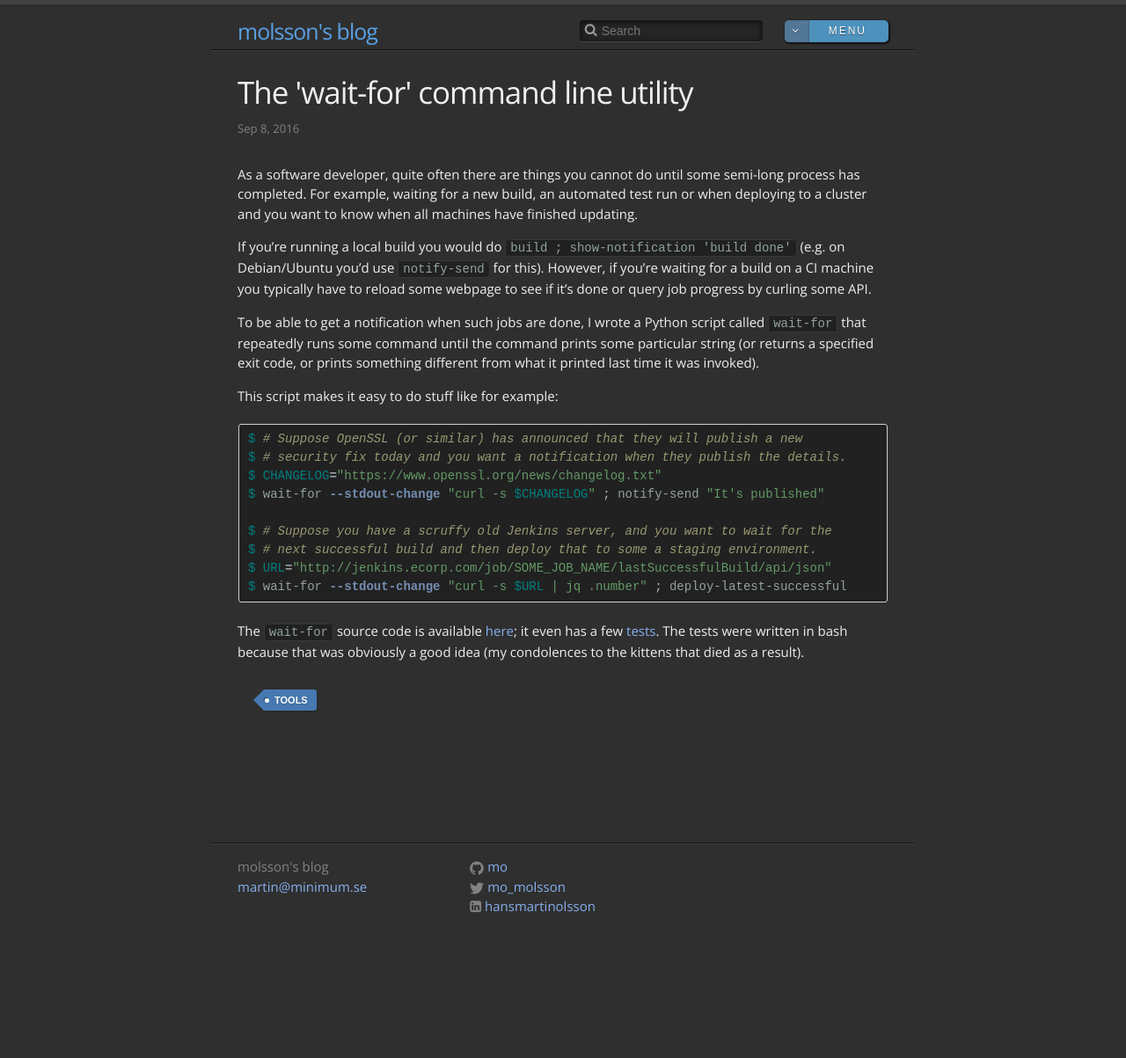
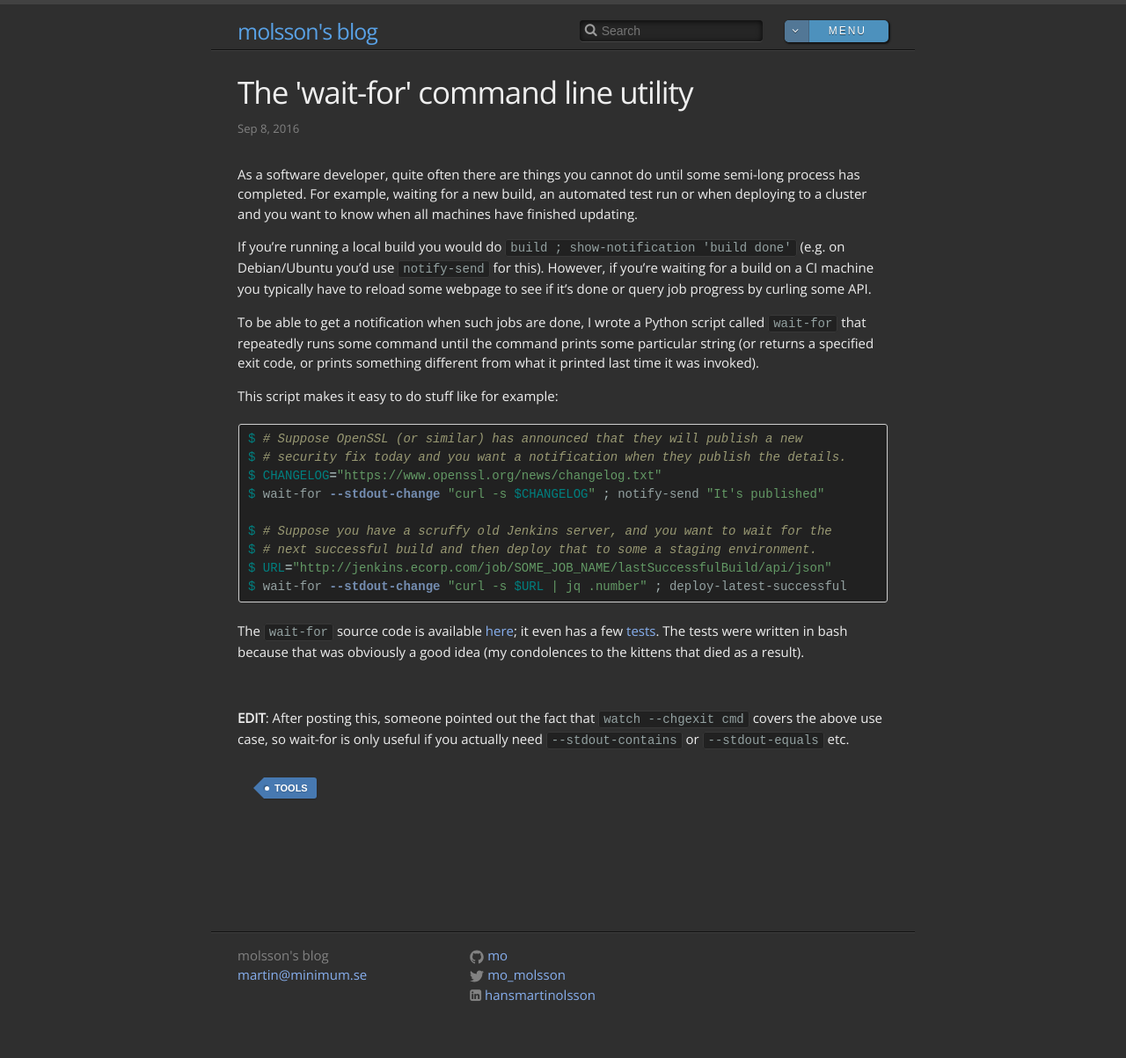
Before and after one commit to mo/mo.github.io, a Jekyll site: the page built from _posts/2016-09-08-wait-for-python-cli-utility.md, in a window 1280 px wide. Shown: the whole page at 88% size. Built offline with Jekyll 4.4.1, drawn with Linux system fonts in a browser that asks for light colours; some web fonts are replaced; comment, search, counter and statistics services are not loaded; before the commit the page ends 1103 px from its top, so only the background shows below that.

Commit message:
Add note about "watch --chgexit cmd"

````diff
--- a/_posts/2016-09-08-wait-for-python-cli-utility.md
+++ b/_posts/2016-09-08-wait-for-python-cli-utility.md
@@ -39,3 +39,9 @@ for); it even has a few
 [tests](https://github.com/mo/wait-for/blob/master/tests/run-tests). The
 tests were written in bash because that was obviously a good idea (my
 condolences to the kittens that died as a result).
+
+<br>
+
+**EDIT**: After posting this, someone pointed out the fact that
+```watch --chgexit cmd``` covers the above use case, so wait-for is only useful
+if you actually need ```--stdout-contains``` or ```--stdout-equals``` etc.
````
